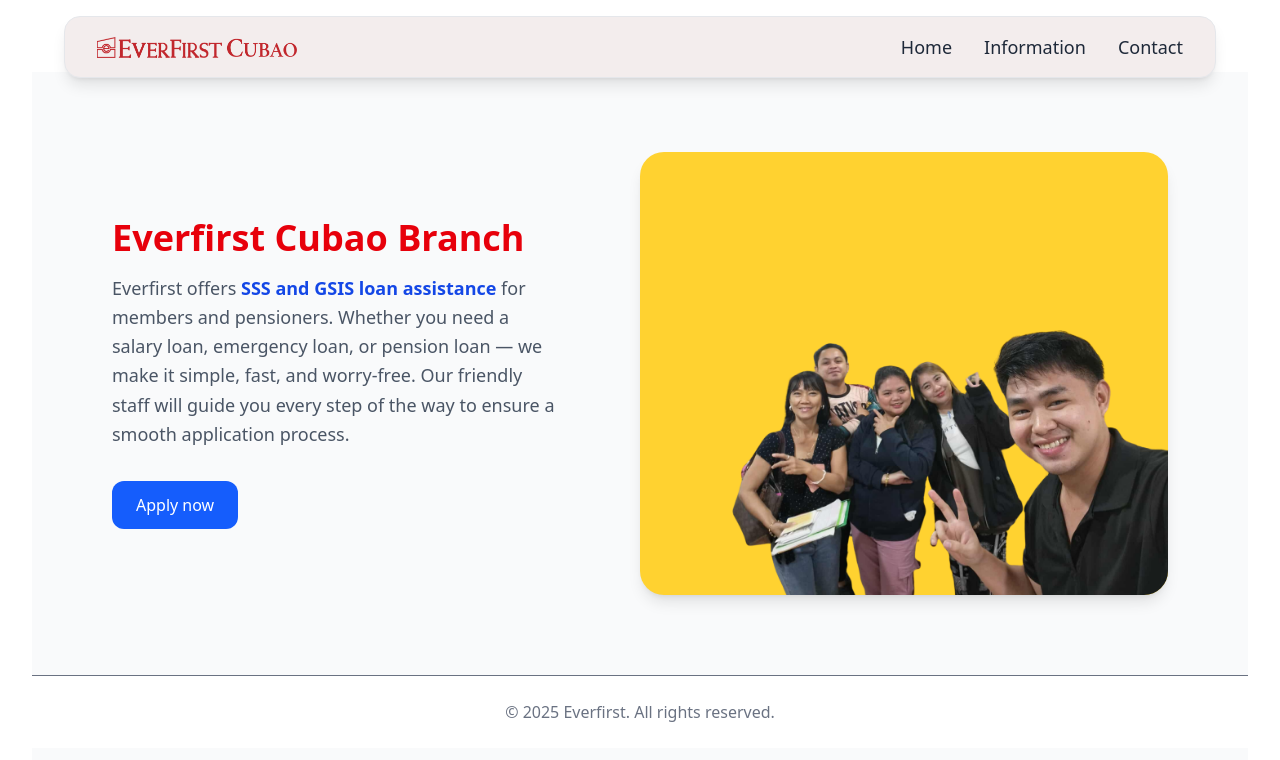
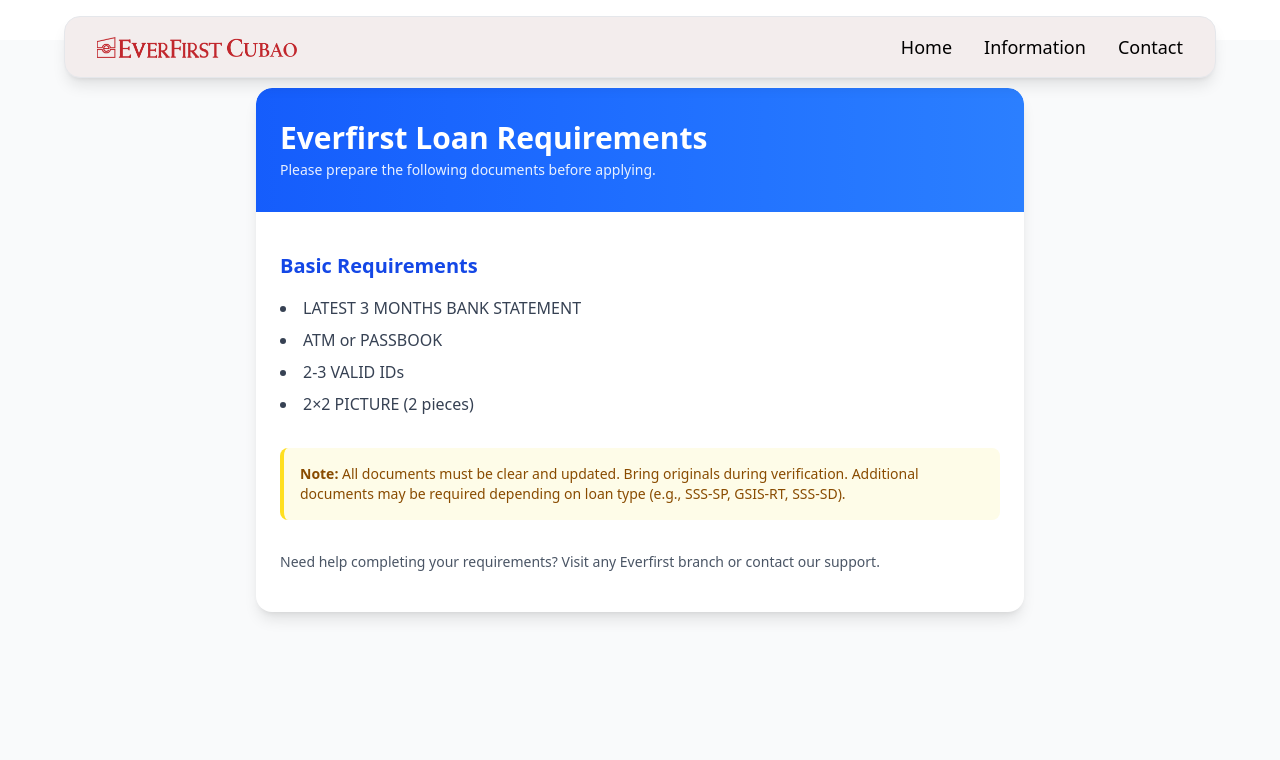
Before and after one commit to shyeik/Everfirst, a React (Vite) app: page /requirements in a window 1280 px wide. Shown: the top 760 px of the page. Built offline with nearby package versions, Linux system fonts and the light colour scheme.

Commit message:
with requirements

```diff
--- a/package.json
+++ b/package.json
@@ -12,7 +12,8 @@
   "dependencies": {
     "@tailwindcss/vite": "^4.1.16",
     "react": "^19.1.1",
-    "react-dom": "^19.1.1"
+    "react-dom": "^19.1.1",
+    "react-router-dom": "^7.9.4"
   },
   "devDependencies": {
     "@eslint/js": "^9.36.0",
--- a/src/App.jsx
+++ b/src/App.jsx
@@ -1,14 +1,19 @@
-import { useState } from "react";
-import reactLogo from "./assets/react.svg";
-import viteLogo from "/vite.svg";
-import "./App.css";
-import Homepage from "./Homepage.jsx";
+import { BrowserRouter, Routes, Route } from "react-router-dom";
+import Homepage from "./Homepage";
+import LoanRequirement from "./LoanRequirement";
+import Header from "./Header";
 
 function App() {
   return (
-    <>
-      <Homepage />
-    </>
+    <BrowserRouter>
+      {/* ✅ Header outside Routes — visible on all pages */}
+      <Header />
+
+      <Routes>
+        <Route path="/" element={<Homepage />} />
+        <Route path="/requirements" element={<LoanRequirement />} />
+      </Routes>
+    </BrowserRouter>
   );
 }
 
--- /dev/null
+++ b/src/Header.jsx
@@ -0,0 +1,38 @@
+import React from "react";
+import everfirstLogo from "/Everfirst.png"; // ✅ adjust path to your logo
+
+const Header = () => {
+  return (
+    <header className="fixed top-4 left-1/2 transform -translate-x-1/2 w-[90%] max-w-6xl bg-[#f3eded] shadow-lg rounded-2xl px-8 py-4 flex items-center justify-between z-20 border border-gray-200">
+      {/* Logo */}
+      <div className="flex items-center gap-2">
+        <img
+          src={everfirstLogo}
+          alt="Everfirst Logo"
+          className="w-50 h-auto" // Adjust width as needed
+        />
+      </div>
+
+      {/* Navigation */}
+      <ul className="flex gap-8 text-lg">
+        <li>
+          <a href="/" className="hover:text-blue-600 transition">
+            Home
+          </a>
+        </li>
+        <li>
+          <a href="#info" className="hover:text-blue-600 transition">
+            Information
+          </a>
+        </li>
+        <li>
+          <a href="#contact" className="hover:text-blue-600 transition">
+            Contact
+          </a>
+        </li>
+      </ul>
+    </header>
+  );
+};
+
+export default Header;
--- a/src/Homepage.jsx
+++ b/src/Homepage.jsx
@@ -1,38 +1,14 @@
 import React from "react";
 import everfirstLogo from "/Everfirst.png";
 import everfam from "/Fams.png";
+import { useNavigate } from "react-router-dom";
 
 export default function App() {
+  const navigate = useNavigate();
   return (
     <div className="min-h-screen bg-gray-50 text-gray-800">
       {/* HEADER / NAVBAR */}
-      <header className="fixed top-4 left-1/2 transform -translate-x-1/2 w-[90%] max-w-6xl bg-[#f3eded] shadow-lg rounded-2xl px-8 py-4 flex items-center justify-between z-20 border border-gray-200">
-        <div className="flex items-center gap-2">
-          <img
-            src={everfirstLogo}
-            alt="Everfirst Logo"
-            className="w-50 h-auto"
-          />
-        </div>
 
-        <ul className="flex gap-8  text-lg">
-          <li>
-            <a href="#home" className="hover:text-blue-600 transition">
-              Home
-            </a>
-          </li>
-          <li>
-            <a href="#info" className="hover:text-blue-600 transition">
-              Information
-            </a>
-          </li>
-          <li>
-            <a href="#contact" className="hover:text-blue-600 transition">
-              Contact
-            </a>
-          </li>
-        </ul>
-      </header>
       <section
         id="home"
         className="flex flex-col md:flex-row items-center justify-between px-10 md:px-20 py-20 mt-10 from-blue-50 to-white"
@@ -47,13 +23,16 @@
             <span className="font-semibold text-blue-700">
               SSS and GSIS loan assistance
             </span>{" "}
-            for members and pensioners. Whether you need a salary loan,
-            emergency loan, or pension loan — we make it simple, fast, and
-            worry-free. Our friendly staff will guide you every step of the way
-            to ensure a smooth application process.
+            for members and pensioners. Whether you need a 13th month loan or a
+            pension loan — we make it simple, fast, and worry-free. Our friendly
+            staff will guide you every step of the way to ensure a smooth
+            application process.
           </p>
-          <button className="mt-4 px-6 py-3 bg-blue-600 text-white rounded-xl hover:bg-blue-700 transition">
-            Apply now
+          <button
+            onClick={() => navigate("/requirements")}
+            className="mt-4 px-6 py-3 bg-blue-600 text-white rounded-xl hover:bg-red-700 transition"
+          >
+            Requirements
           </button>
         </div>
 
--- /dev/null
+++ b/src/LoanRequirement.jsx
@@ -0,0 +1,49 @@
+import React from "react";
+
+const LoanRequirement = () => {
+  return (
+    <div className="min-h-screen bg-gray-50 mt-10 text-gray-800 p-6 md:p-12">
+      <div className="max-w-3xl mx-auto bg-white rounded-2xl shadow-lg overflow-hidden">
+        {/* HEADER */}
+        <header className="px-6 py-8 bg-linear-to-r from-blue-600 to-blue-500 text-white rounded-t-2xl">
+          <h1 className="text-3xl font-bold">Everfirst Loan Requirements</h1>
+          <p className="text-sm opacity-90 mt-1">
+            Please prepare the following documents before applying.
+          </p>
+        </header>
+
+        {/* MAIN CONTENT */}
+        <main className="px-6 py-10 space-y-8">
+          <section>
+            <h2 className="text-xl font-semibold text-blue-700 mb-4">
+              Basic Requirements
+            </h2>
+            <ul className="list-disc list-inside space-y-2 text-gray-700">
+              <li>LATEST 3 MONTHS BANK STATEMENT</li>
+              <li>ATM or PASSBOOK</li>
+              <li>2-3 VALID IDs</li>
+              <li>2×2 PICTURE (2 pieces)</li>
+            </ul>
+          </section>
+
+          <section className="bg-yellow-50 border-l-4 border-yellow-300 p-4 rounded-lg">
+            <p className="text-sm text-yellow-800">
+              <strong>Note:</strong> All documents must be clear and updated.
+              Bring originals during verification. Additional documents may be
+              required depending on loan type (e.g., SSS-SP, GSIS-RT, SSS-SD).
+            </p>
+          </section>
+
+          <section className="flex flex-col sm:flex-row items-center justify-between gap-4">
+            <div className="text-sm text-gray-600">
+              Need help completing your requirements? Visit any Everfirst branch
+              or contact our support.
+            </div>
+          </section>
+        </main>
+      </div>
+    </div>
+  );
+};
+
+export default LoanRequirement;
```
Also changed, not shown: 1 other file (tests, documents, lock files or other folders).
